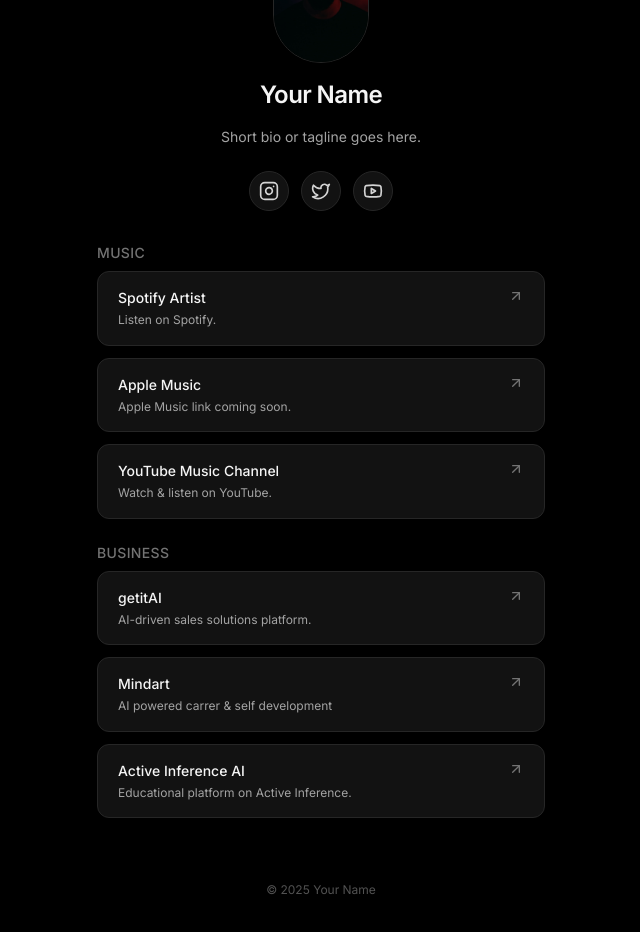
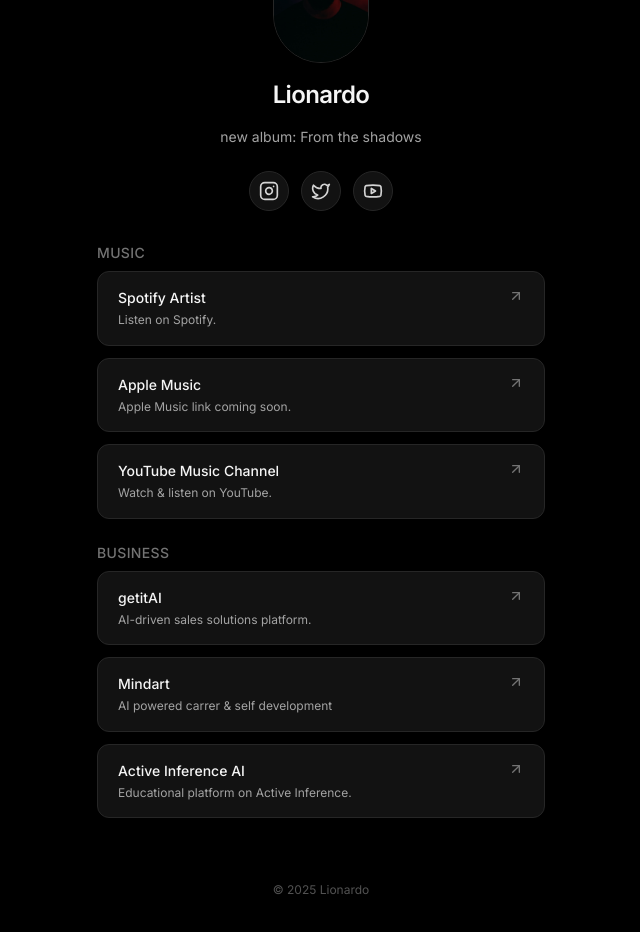
Before and after one commit to Lionardo/lionardo, a Next.js app: page / in a window 1280 px wide. Shown: the part 120-1052 px from the top of the page, without its empty margins (319-959 px from the left). Built offline with nearby package versions, Linux system fonts and the light colour scheme.

Commit message:
feat: update profile and layout metadata to reflect correct name and tagline

```diff
--- a/app/layout.tsx
+++ b/app/layout.tsx
@@ -5,10 +5,10 @@
 const inter = Inter({ subsets: ["latin"] });
 
 export const metadata: Metadata = {
-  title: "My Links",
+  title: "Lionardo",
   description: "All my music & business links in one place.",
   openGraph: {
-    title: "My Links",
+    title: "Lionardo",
     description: "All my music & business links in one place.",
   },
 };
@@ -28,7 +28,7 @@
       >
         {children}
         <footer className="mt-16 text-xs text-neutral-600">
-          © {new Date().getFullYear()} Your Name
+          © {new Date().getFullYear()} Lionardo
         </footer>
       </body>
     </html>
--- a/data/profile.ts
+++ b/data/profile.ts
@@ -1,5 +1,5 @@
 export const profile = {
-  name: "Your Name",
+  name: "Lionardo",
   avatar: "/lionardo_dark.jpg",
-  tagline: "Short bio or tagline goes here.",
+  tagline: "new album: From the shadows",
 };
```
